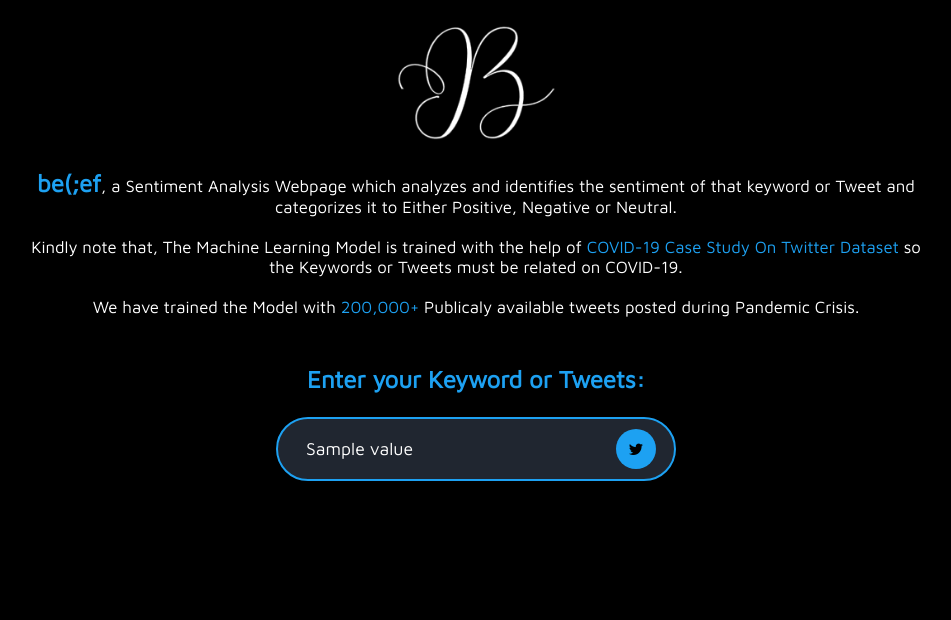
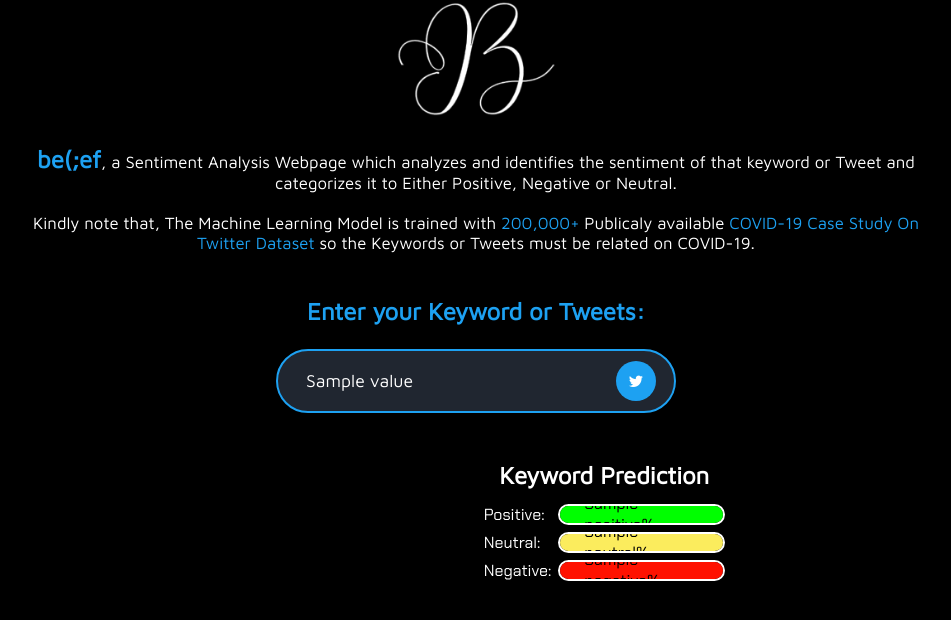
Before and after one commit to soorya-u/Belief, a Flask app: template templates/index.html in a window 1280 px wide. Shown: the part 87-707 px from the top of the page, without its empty margins (164-1115 px from the left). Run offline with Flask 3, Linux system fonts and the light colour scheme; the template is opened without the code that fills it: most values are stand-ins (such as "Sample title", 1, 10 or a date in 2020).

Commit message:
Added Keyword Prediction

```diff
--- a/static/styles/home.css
+++ b/static/styles/home.css
@@ -6,7 +6,6 @@
   gap: 1.5rem;
 }
 
-article::before,
 article::after {
   content: "";
 }
@@ -31,12 +30,12 @@
 }
 
 .intro p span {
-    color: #1da1f2;
+  color: #1da1f2;
 }
 
 .intro p .logo {
-    font-size: 1.5rem;
-    font-weight: 1000;
+  font-size: 1.5rem;
+  font-weight: 1000;
 }
 
 .input {
@@ -51,7 +50,6 @@
   color: #1da1f2;
 }
 
-.input::before,
 .input::after {
   content: "";
 }
@@ -77,6 +75,10 @@
 
 .search-box:hover > .icon {
   background-color: #fff;
+}
+
+.search-box:hover > .icon > i {
+  color: black;
 }
 
 .icon {
@@ -109,39 +111,72 @@
 
 .output {
   display: flex;
+  width: 60vw;
+  justify-content: space-around;
+}
+
+.overall {
+  display: flex;
+  flex-direction: column;
+  justify-content: center;
+  align-items: center;
+  gap: 0.5rem;
+  align-self: start;
+}
+
+.overall div {
+  display: flex;
+  gap: 0.5rem;
+}
+
+.overall h2 {
+  font-family: "Chakra Petch", sans-serif;
+}
+
+.progress-bar {
+  display: flex;
+  flex-direction: column;
   justify-content: center;
   align-items: center;
   gap: 0.5rem;
 }
 
-.output ul li {
+td,
+.progress span {
+  font-family: "Chakra Petch", sans-serif;
+}
+
+.arrange {
+  display: flex;
+  justify-content: flex-end;
+  align-items: center;
+  gap: 0.5rem;
+}
+
+.progress-bar .progress {
   display: flex;
   justify-content: flex-start;
   align-items: center;
-  gap: 0.75rem;
+  gap: 0.5rem;
+  width: 13vw;
+  border: 2px solid white;
+  border-radius: 15px;
+  overflow: hidden;
+  color: white;
+  height: 1.3rem;
 }
 
-.output ul li p {
-  font-family: "Chakra Petch", sans-serif;
+.progress span {
+  align-self: flex-start;
+  display: flex;
+  justify-content: center;
+  align-items: center;
+  padding: 0 1.5rem;
+  overflow: hidden;
+  height: 100%;
+  color: #000;
 }
 
-.contact h3,
-i {
-  color: black;
-}
-
-footer {
-  background-color: #1da1f2;
-  display: flex;
-  justify-content: space-between;
-  align-items: center;
-  margin-top: 1rem;
-  padding: 1rem 1rem;
-}
-
-footer img {
-  width: 10rem;
-}
 
 img[alt="positive"] {
   width: 2rem;
--- a/templates/base.html
+++ b/templates/base.html
@@ -3,6 +3,7 @@
   <head>
     <meta charset="UTF-8" />
     <meta name="viewport" content="width=device-width, initial-scale=1.0" />
+    <link rel="icon" type="image/x-icon" href="../static/favicon.ico">
     <link
       rel="stylesheet"
       href="https://cdnjs.cloudflare.com/ajax/libs/font-awesome/4.7.0/css/font-awesome.min.css"
--- a/templates/index.html
+++ b/templates/index.html
@@ -17,12 +17,10 @@
         <span class="logo">be(;ef</span>, a Sentiment Analysis Webpage which
         analyzes and identifies the sentiment of that keyword or Tweet and
         categorizes it to Either Positive, Negative or Neutral. <br /><br />
-        Kindly note that, The Machine Learning Model is trained with the help of
+        Kindly note that, The Machine Learning Model is trained with
+        <span>200,000+</span> Publicaly available
         <span>COVID-19 Case Study On Twitter Dataset</span> so the Keywords or
         Tweets must be related on COVID-19. <br /><br />
-        We have trained the Model with
-        <span>200,000+</span> Publicaly available tweets posted during Pandemic
-        Crisis.
       </p>
     </section>
 
@@ -40,21 +38,70 @@
         </button>
       </form>
     </section>
-
     <section class="output">
+      <section class="overall">
         {% if output=='Positive' %}
-      <h2>Overall Opinion :</h2>
+        <h2>Overall Prediction</h2>
+        <div>
           <img src="../static/img/positive.png" alt="positive" />
           <h2 style="color: #00ff00">{{output}}</h2>
+        </div>
         {% elif output=='Neutral' %}
-      <h2>Overall Opinion :</h2>
+        <h2>Overall Prediction</h2>
+        <div>
           <img src="../static/img/neutral.png" alt="neutral" />
           <h2 style="color: #fbec5d">{{output}}</h2>
+        </div>
         {% elif output=='Negative' %}
-      <h2>Overall Opinion :</h2>
+        <h2>Overall Prediction</h2>
+        <div>
           <img src="../static/img/negative.png" alt="negative" />
           <h2 style="color: #ff1201">{{output}}</h2>
+        </div>
         {% else %} {% endif %}
+      </section>
+      <section class="progress-bar">
+        {% if positive!='' and neutral!='' and negative!='' %}
+
+        <h2>Keyword Prediction</h2>
+        <table border="0" cellspacing="7">
+          {% if positive!=0 %}
+          <tr>
+            <td>Positive:</td>
+            <td>
+              <div class="progress">
+                <span
+                  style="color: #000;background-color: #00ff00;width: {{positive}}%"
+                >{{positive}}%</span>
+              </div>
+            </td>
+          </tr>
+          {% endif %} {% if neutral!=0 %}
+          <tr>
+            <td>Neutral:</td>
+            <td>
+              <div class="progress">
+                <span
+                  style="color: #000;background-color: #fbec5d;width: {{neutral}}%"
+                >{{neutral}}%</span>
+              </div>
+            </td>
+          </tr>
+          {% endif %} {% if negative!=0 %}
+          <tr>
+            <td>Negative:</td>
+            <td>
+              <div class="progress">
+                <span
+                  style="background-color: #ff1201;width: {{negative}}%"
+                >{{negative}}%</span>
+              </div>
+            </td>
+          </tr>
+          {% endif %}
+        </table>
+        {% endif %}
+      </section>
     </section>
   </article>
 </main>
```
Lines whose indentation alone changed are shown as unchanged.
